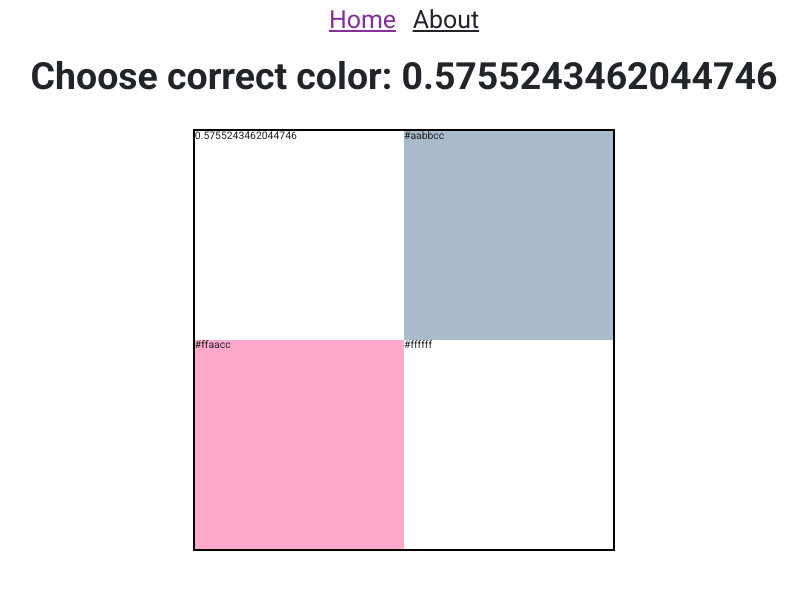
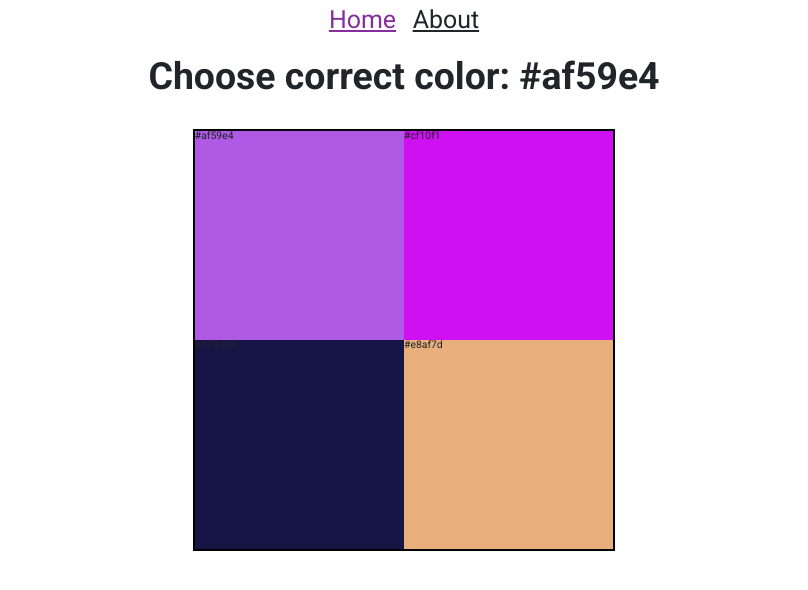
Before and after one commit to zakrzewskib/ChooseColorNuxt, a Nuxt app: page / in a window 1280 px wide. Shown: the top 590 px of the page, without its empty margins (236-1044 px from the left). Built offline with nearby package versions, Linux system fonts and the light colour scheme.

Commit message:
Add method to generate random colors

```diff
--- a/pages/index.vue
+++ b/pages/index.vue
@@ -9,8 +9,29 @@
 export default {
   data() {
     return {
-      colors: [Math.random(), "#aabbcc", "#ffaacc", "#ffffff"]
+      loaded: false,
+      colors: [
+        this.generateColor(),
+        this.generateColor(),
+        this.generateColor(),
+        this.generateColor()
+      ]
     };
+  },
+
+  methods: {
+    generateColor() {
+      let result = "#";
+      // https://github.com/prettier/prettier-vscode/issues/352
+      // prettier-ignore
+      let hexadecimalNumbers = new Array(0,1,2,3,4,5,6,7,8,9,"a","b","c","d","e","f");
+
+      for (let i = 0; i < 6; i++) {
+        let number = hexadecimalNumbers[Math.floor(Math.random() * (15 + 1))];
+        result += number;
+      }
+      return result;
+    }
   }
 };
 </script>
```
